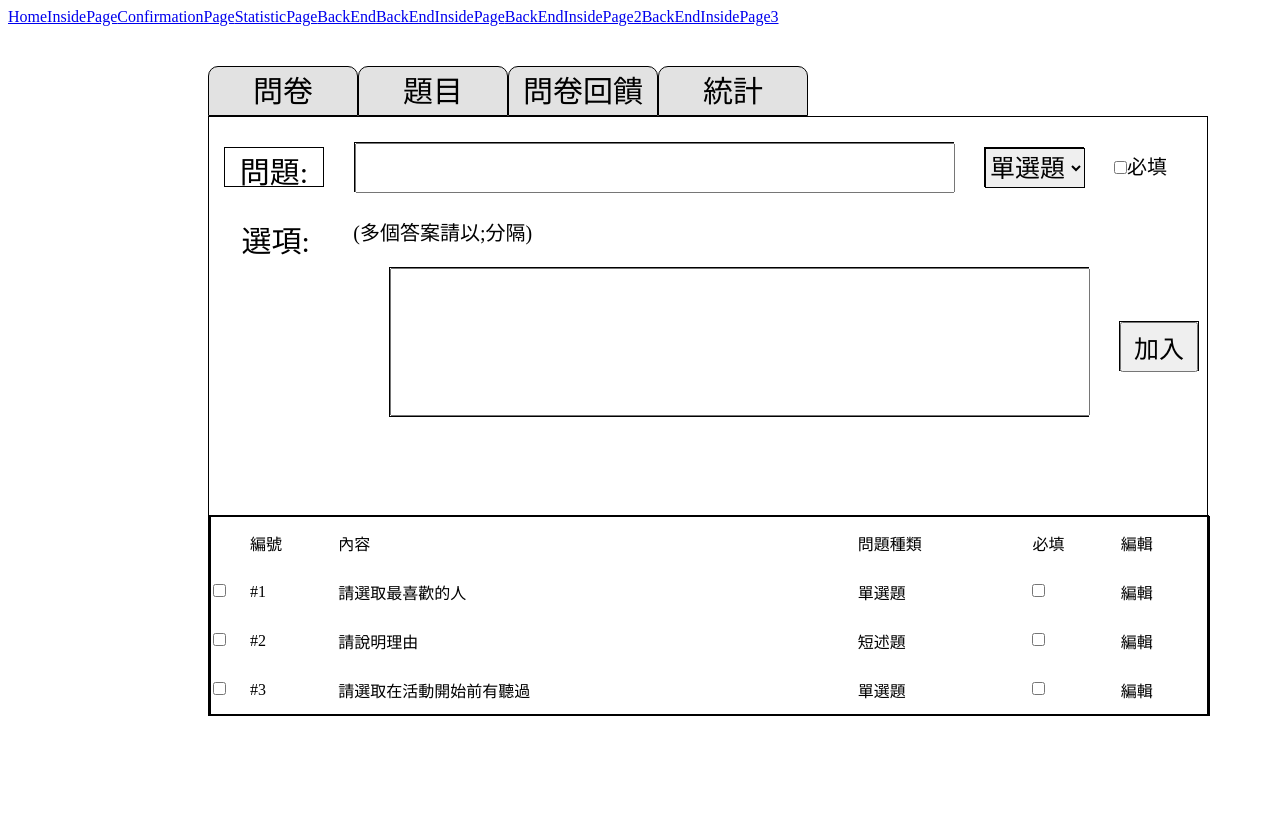
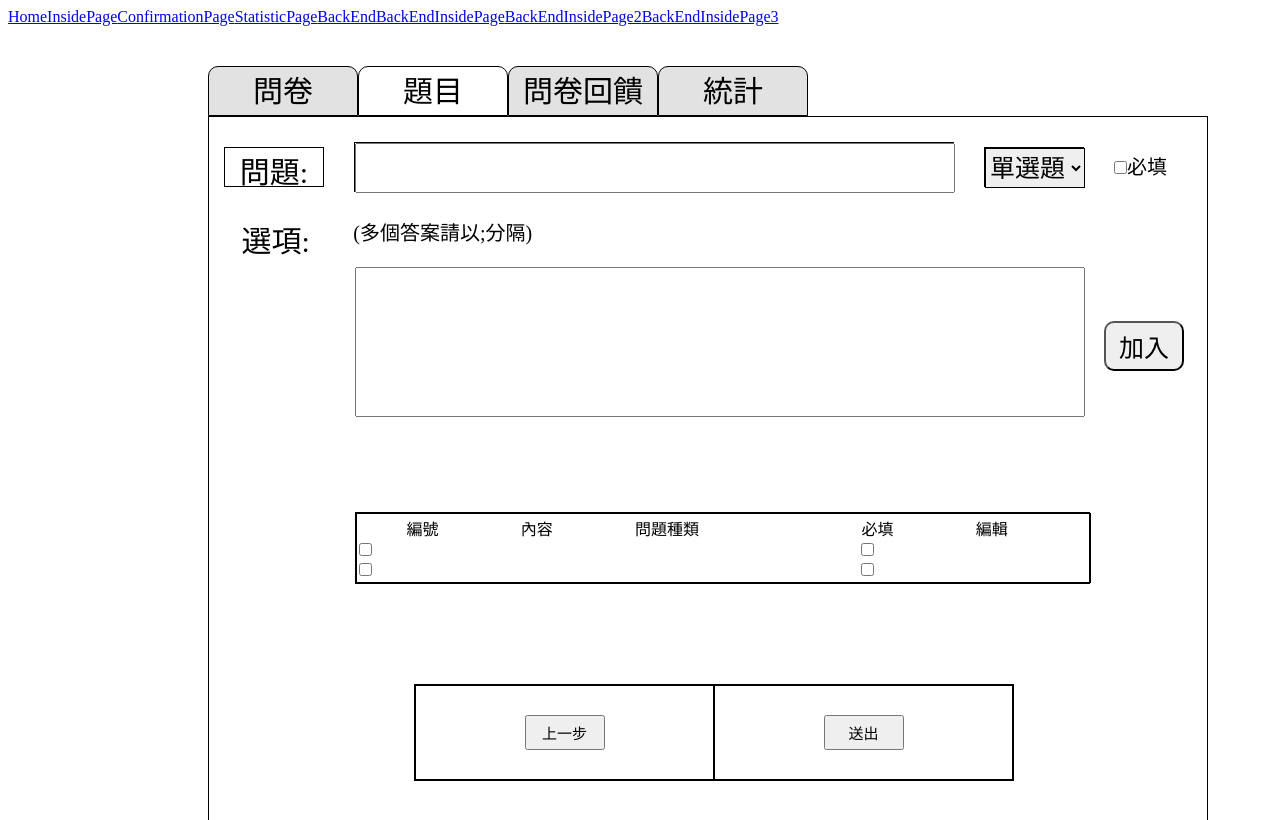
Before and after one commit to Jung0210/-questionnaire, a Vue app: page /BackEndInsidePage2 in a window 1280 px wide. Shown: the top 820 px of the page. Built offline with nearby package versions, Linux system fonts and the light colour scheme; the HTML template or start-up script is replaced by a standard one.

Commit message:
榕駿0825 14:35

```diff
--- a/package.json
+++ b/package.json
@@ -9,6 +9,7 @@
     "preview": "vite preview"
   },
   "dependencies": {
+    "axios": "^1.7.5",
     "sass": "^1.77.8",
     "vue": "^3.4.29",
     "vue-router": "^4.4.3"
--- a/src/views/BackEnd.vue
+++ b/src/views/BackEnd.vue
@@ -35,7 +35,7 @@ export default {
     methods: {
         goToNextPage() {
             // 使用 Vue Router 的 push 方法導航到 /next 頁面
-            this.$router.push(' <RouterLink to="/BackEndInsidePage">BackEndInsidePage</RouterLink>');
+            this.$router.push('/BackEndInsidePage');
         }
     },
 };
@@ -61,6 +61,7 @@ export default {
         </div>
         <div class="star2">
             <i class="fa-solid fa-plus" @click="goToNextPage" style="cursor: pointer;"></i>
+            <!-- style="cursor: pointer 它會把滑鼠游標變成手的形狀 -->
         </div>
     </div>
     <div class="Group18">
--- a/src/views/BackEndInsidePage.vue
+++ b/src/views/BackEndInsidePage.vue
@@ -1,10 +1,26 @@
 <script>
+export default {
+    data() {
+        return {
 
+        };
+    },
+    methods: {
+        goToQuestionPage() {
+            // 使用 Vue Router 的 push 方法導航到 /next 頁面
+            this.$router.push('BackEndInsidePage2');
+        },
+        goToBackEndPage() {
+            // 使用 Vue Router 的 push 方法導航到 /next 頁面
+            this.$router.push('BacKEnd');
+        },
+    }
+}
 </script>
 
 <template>
     <div class="Group0">
-        <div class="circle1">
+        <div class="circle1" :class="{ 'bgColor': this.$route.path == '/BackEndInsidePage' }">
             <p>問卷</p>
         </div>
         <div class="circle2">
@@ -42,10 +58,10 @@
         </div>
         <div class="Group2">
             <div class="bean1">
-                <button class="Cancel">取消</button>
+                <button @click="goToBackEndPage" class="Cancel">取消</button>
             </div>
             <div class="bean2">
-                <button class="next">下一步</button>
+                <button @click="goToQuestionPage" class="next">下一步</button>
             </div>
         </div>
     </div>
@@ -68,6 +84,7 @@ body {
     display: flex;
     margin-left: 200px;
     margin-top: 40px;
+
 
     .circle1 {
         width: 150px;
@@ -130,6 +147,10 @@ body {
         }
 
     }
+
+    .bgColor {
+        background-color: white;
+    }
 }
 
 .Group1 {
@@ -160,7 +181,7 @@ body {
             padding-right: 100px;
 
             input {
-                width: 500px;
+                width: 700px;
                 height: 60px;
             }
         }
--- a/src/views/BackEndInsidePage2.vue
+++ b/src/views/BackEndInsidePage2.vue
@@ -1,5 +1,72 @@
 <script>
+import axios from 'axios';
+export default {
+    data() {
+        return {
+            newQuestion: {
+                text: '',
+                type: "single",
+                options: '',
+                require: false,
+            },
+            isEdit: false,//boolean false是編輯
+            questions: [],// 存儲所有問題
+            editingIndex: null // 記錄正在編輯的問題的索引
 
+        };
+    },
+    methods: {
+        addQuestion() {
+            if (this.newQuestion.text) {
+                if (this.newQuestion.type !== 'short' && !this.newQuestion.options) {
+                    alert('請輸入選項');
+                    return;
+                }
+                this.questions.push({ ...this.newQuestion });//把新增的問題增加到陣列裡
+                //重置問題
+                this.newQuestion.text = '';
+                this.newQuestion.type = 'single';
+                this.newQuestion.options = '';
+                this.newQuestion.require = false;
+            } else {
+                alert('請輸入問題');
+            }
+        },
+        // 設置編輯模式
+        editQuestion(index) {
+            this.isEdit = true;
+            if (index >= 0 && index < this.questions.length) {
+                this.editingIndex = index;
+                this.newQuestion = { ...this.questions[index] };
+            } else {
+                alert('無效的問題索引');
+            }
+        },
+        // 更新問題
+        updateQuestion() {
+            if (this.editingIndex !== null && this.newQuestion.text) {
+                this.questions[this.editingIndex] = { ...this.newQuestion };
+                this.resetNewQuestion();
+                this.isEdit = false;
+            }
+
+        },
+        // 重置問題填寫表單
+        resetNewQuestion() {
+            this.newQuestion = {
+                text: '',
+                type: 'single',
+                options: '',
+                require: false,
+            };
+            this.editingIndex = null;
+        },
+        // 刪除問題
+        deleteQuestion(index) {
+            this.questions.splice(index, 1);
+        },
+    },
+}
 </script>
 
 <template>
@@ -7,7 +74,7 @@
         <div class="circle1">
             <p>問卷</p>
         </div>
-        <div class="circle2">
+        <div class="circle2" :class="{ 'bgColor': this.$route.path == '/BackEndInsidePage2' }">
             <p>題目</p>
         </div>
         <div class="circle3">
@@ -24,16 +91,17 @@
                     <p>問題:</p>
                 </div>
                 <div class="oval14">
-                    <input type="text">
+                    <input v-model="newQuestion.text" type="text">
                 </div>
                 <div class="oval15">
-                    <select name="list" id="chose">
-                        <option value="No1">單選題</option>
-                        <option value="No2">複選題</option>
+                    <select v-model="newQuestion.type" name="list" id="chose">
+                        <option value="single">單選題</option>
+                        <option value="multiple">複選題</option>
+                        <option value="short">短述題</option>
                     </select>
                 </div>
                 <div class="oval16">
-                    <input type="checkbox" id="fill">
+                    <input v-model="newQuestion.require" type="checkbox" id=" fill" />
                     <label for="fill" class="fit">必填</label>
                 </div>
             </div>
@@ -48,15 +116,11 @@
                 </div>
             </div>
             <div class="oval20">
-                <textarea name="" id=""></textarea>
+                <textarea name="" id=" " v-model="newQuestion.options"></textarea>
             </div>
             <div class="oval21">
-                <button>加入</button>
-            </div>
-        </div>
-        <div class="Group3">
-            <div class="oval22">
-                <i class="fa-regular fa-trash-can"></i>
+                <button @click="addQuestion" v-if="!isEdit">加入</button>
+                <button @click="updateQuestion" v-if="isEdit">編輯</button>
             </div>
         </div>
         <div class="Group4">
@@ -70,31 +134,42 @@
                         <td> 必填</td>
                         <td>編輯</td>
                     </tr>
-                    <tr>
-                        <td><input type="checkbox"></td>
-                        <td>#1</td>
-                        <td> 請選取最喜歡的人 </td>
-                        <td> 單選題</td>
-                        <td> <input type="checkbox"> </td>
-                        <td> 編輯 </td>
+                    <tr v-for="(question, index) in questions" :key="index">
+                        <td><input type="checkbox" /></td>
+                        <td>{{ index + 1 }}</td>
+                        <td> {{ question.text }}</td>
+                        <td>{{ question.type }}</td>
+                        <td> <input type="checkbox" :checked="question.require" disabled /> </td>
+                        <td>
+                            <a @click="editQuestion(index)">編輯</a>
+                        </td>
+                        <td><i class="fa-regular fa-trash-can" @click="deleteQuestion(index)"></i></td>
                     </tr>
                     <tr>
                         <td> <input type="checkbox" id=""> </td>
-                        <td> #2</td>
-                        <td> 請說明理由 </td>
-                        <td> 短述題</td>
+                        <td> </td>
+                        <td> </td>
+                        <td> </td>
                         <td> <input type="checkbox"> </td>
-                        <td> 編輯 </td>
+                        <td> </td>
                     </tr>
                     <tr>
                         <td> <input type="checkbox" id=""> </td>
-                        <td> #3</td>
-                        <td> 請選取在活動開始前有聽過 </td>
-                        <td> 單選題</td>
+                        <td> </td>
+                        <td> </td>
+                        <td> </td>
                         <td> <input type="checkbox"> </td>
-                        <td> 編輯 </td>
+                        <td> </td>
                     </tr>
                 </table>
+            </div>
+        </div>
+        <div class="end">
+            <div class="line">
+                <button class="pre">上一步</button>
+            </div>
+            <div class="lineright">
+                <button class="send">送出</button>
             </div>
         </div>
     </div>
@@ -179,11 +254,14 @@ body {
         }
 
     }
+
+    .bgColor {
+        background-color: white;
+    }
 }
 
 .Group1 {
     width: 1000px;
-    height: 600px;
     border: 1px solid rgb(0, 0, 0);
     margin-left: 200px;
     display: flex;
@@ -289,16 +367,16 @@ body {
     }
 
     .oval20 {
-        width: 700px;
+        width: 730px;
         height: 150px;
-        border: 1px solid rgb(0, 0, 0);
+        // border: 1px solid rgb(0, 0, 0);
         display: flex;
         flex-direction: column;
-        margin-left: 180px;
+        margin-left: 146px;
 
         textarea {
-            width: 700px;
-            height: 153px;
+            width: 730px;
+            height: 150px;
             resize: none;
         }
     }
@@ -306,22 +384,24 @@ body {
     .oval21 {
         width: 80px;
         height: 50px;
-        border: 1px solid rgb(0, 0, 0);
+        // border: 1px solid rgb(0, 0, 0);
         display: flex;
         justify-content: end;
-        margin-left: 910px;
+        margin-left: 895px;
         margin-top: -96px;
+        border-radius: 10px;
 
 
         button {
             width: 80px;
             height: 50px;
             font-size: 25px;
+            border-radius: 10px;
         }
     }
 
     .Group3 {
-        width: 200px;
+        width: 150px;
         height: 100px;
         // border: 1px solid rgb(0, 0, 0);
         display: flex;
@@ -339,14 +419,61 @@ body {
     }
 
     .Group4 {
-        width: 1000px;
-        height: 200px;
+        width: 735px;
         border: 1px solid rgb(0, 0, 0);
+        margin-top: 95px;
+        margin-left: 146px;
+        margin-right: 500px;
+        margin-bottom: 100px;
 
         .box2 {
-            width: 1000px;
-            height: 200px;
+            width: 735px;
             border: 1px solid rgb(0, 0, 0);
+            margin-top: 0px;
+        }
+    }
+
+    .end {
+        width: 600px;
+        border: 1px solid rgb(0, 0, 0);
+        display: flex;
+        margin-left: 205px;
+        margin-right: 500px;
+        margin-bottom: 100px;
+
+        .line {
+            width: 300px;
+            height: 95px;
+            display: flex;
+            flex-direction: column;
+            border: 1px solid rgb(0, 0, 0);
+            justify-content: center;
+            align-items: center;
+
+            .pre {
+                width: 80px;
+                height: 35px;
+                font-size: 15px;
+                padding: auto auto;
+            }
+        }
+
+        .lineright {
+            width: 300px;
+            height: 95px;
+            display: flex;
+            flex-direction: column;
+            border: 1px solid rgb(0, 0, 0);
+            justify-content: center;
+            align-items: center;
+
+            .send {
+                width: 80px;
+                height: 35px;
+                padding: auto auto; //兩個auto代表x軸和y軸
+                font-size: 15px;
+                text-align: center;
+            }
         }
     }
 }
--- a/src/views/BackEndInsidepage3.vue
+++ b/src/views/BackEndInsidepage3.vue
@@ -10,7 +10,7 @@
         <div class="circle2">
             <p>題目</p>
         </div>
-        <div class="circle3">
+        <div class="circle3" :class="{ 'bgColor': this.$route.path == '/BackEndInsidePage3' }">
             <p>問卷回饋</p>
         </div>
         <div class="circle4">
@@ -131,6 +131,10 @@ body {
         }
 
     }
+
+    .bgColor {
+        background-color: white;
+    }
 }
 
 .Group1 {
--- a/src/views/HomeView.vue
+++ b/src/views/HomeView.vue
@@ -157,7 +157,6 @@ export default {
   <div class="page">
     <a @click.prevent="prevPage" :disabled="currentPage === 1">&lt;</a>
     <a href="" v-for="page in totalPages" :key="page" @click.prevent="goToPage(page)">
-
       {{ page }}
     </a>
     <a @click.prevent="nextPage" :disabled="currentPage === totalPages">&gt;</a>
```
Also changed, not shown: 1 other file (tests, documents, lock files or other folders).
